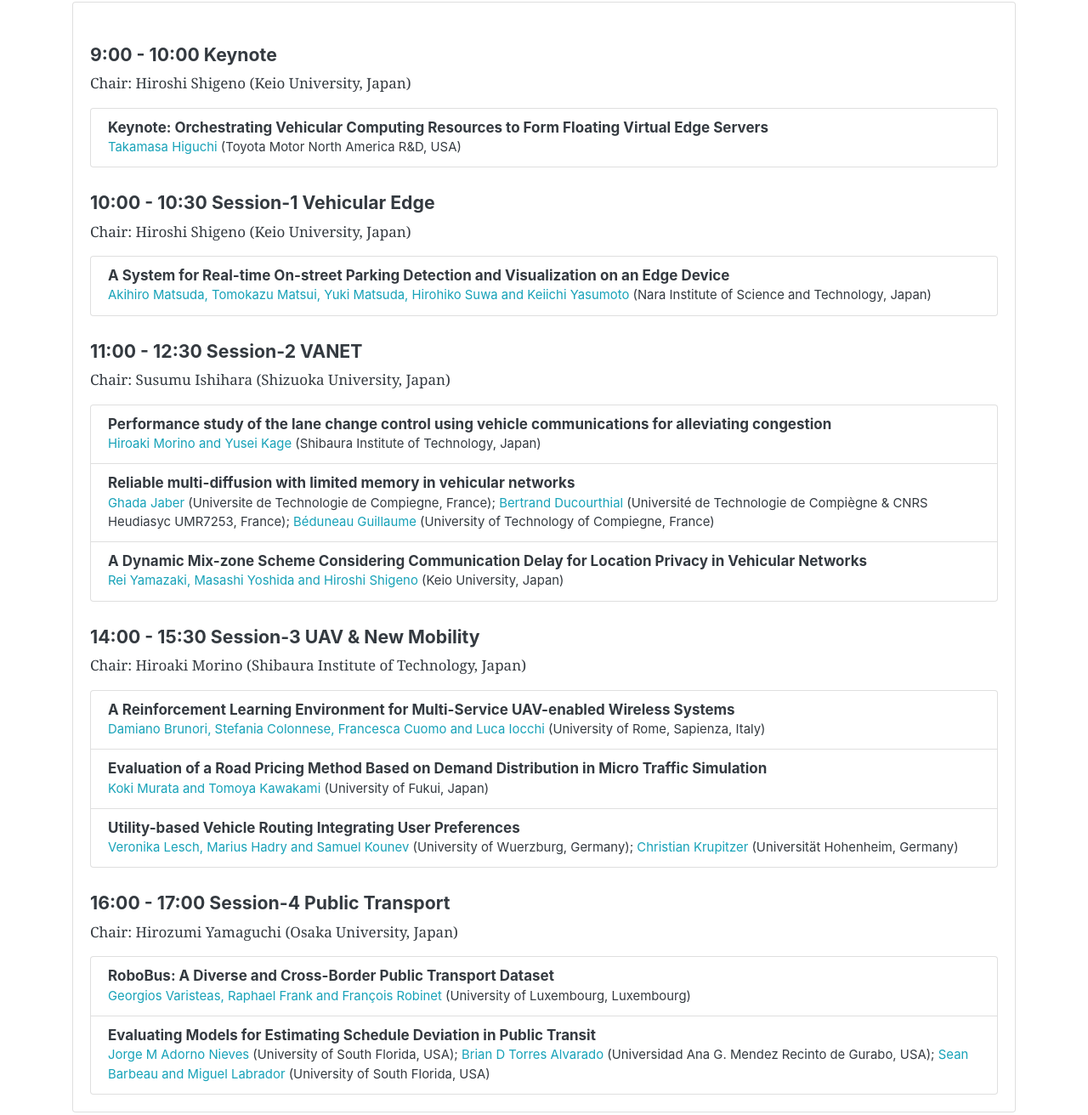
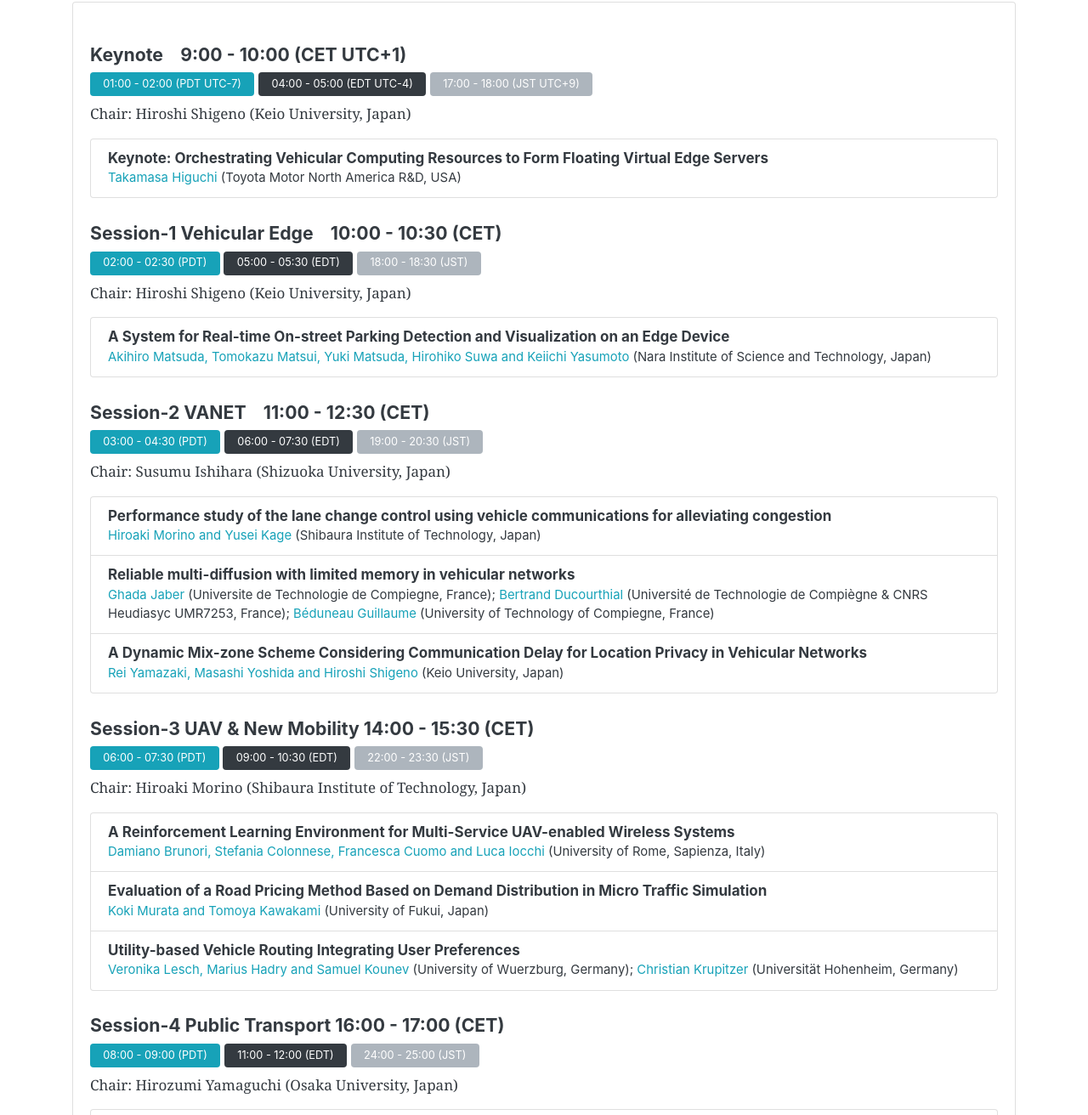
Before and after one commit to mclab-osaka/PerVehicleWeb, a plain HTML site: page program.html in a window 1280 px wide. Shown: the part 495-1807 px from the top of the page at 85% size. Drawn offline with nearby package versions, Linux system fonts and the light colour scheme.

Commit message:
timezoneごとの時刻を追加

```diff
--- a/program.html
+++ b/program.html
@@ -54,15 +54,21 @@
     <div class="row">
 
       <div class="col-md-12">
-        <h2>Program - Monday, March 22</h2>
+        <h2>Program - Monday, March 22 （CET: UTC+1）</h2>
       </div>
 
       <div class="col-md-12">
         <div class="card panel-primary">
           <div class="card-body">
-
-              <h4 class="h5">9:00 - 10:00 Keynote</h4>
-              <p>Chair: Hiroshi Shigeno (Keio University, Japan)</p>
+            <h4 class="h5">Keynote &nbsp;&nbsp; 9:00 - 10:00 (CET UTC+1)</h4>
+            <div class="tz">
+              <span class="badge badge-info">01:00 - 02:00 (PDT UTC-7)</span>
+              <span class="badge badge-dark">04:00 - 05:00 (EDT UTC-4)</span>
+              <span class="badge badge-secondary">17:00 - 18:00 (JST UTC+9)</span>
+            </div>
+            <p>
+              Chair: Hiroshi Shigeno (Keio University, Japan)
+            </p>
             <div>
               <ul class="list-group">
                 <li class="list-group-item">
@@ -75,7 +81,12 @@
               </ul>
             </div>
 
-              <h4 class="h5">10:00 - 10:30 Session-1 Vehicular Edge</h4>
+            <h4 class="h5">Session-1 Vehicular Edge &nbsp;&nbsp; 10:00 - 10:30 (CET)</h4>
+            <div class="tz">
+              <span class="badge badge-info">02:00 - 02:30 (PDT)</span>
+              <span class="badge badge-dark">05:00 - 05:30 (EDT)</span>
+              <span class="badge badge-secondary">18:00 - 18:30 (JST)</span>
+            </div>
             <p>Chair: Hiroshi Shigeno (Keio University, Japan)</p>
             <div>
               <ul class="list-group">
@@ -84,13 +95,19 @@
                     A System for Real-time On-street Parking Detection and Visualization on an Edge Device
                   </span>
                   </br>
-                        <span class="text-info">Akihiro Matsuda, Tomokazu Matsui, Yuki Matsuda, Hirohiko Suwa and Keiichi Yasumoto</span>
+                  <span class="text-info">Akihiro Matsuda, Tomokazu Matsui, Yuki Matsuda, Hirohiko Suwa and Keiichi
+                    Yasumoto</span>
                   <span>(Nara Institute of Science and Technology, Japan) </span>
                 </li>
               </ul>
             </div>
 
-              <h4 class="h5">11:00 - 12:30 Session-2 VANET</h4>
+            <h4 class="h5">Session-2 VANET &nbsp;&nbsp; 11:00 - 12:30 (CET)</h4>
+            <div class="tz">
+              <span class="badge badge-info">03:00 - 04:30 (PDT)</span>
+              <span class="badge badge-dark">06:00 - 07:30 (EDT)</span>
+              <span class="badge badge-secondary">19:00 - 20:30 (JST)</span>
+            </div>
             <p>Chair: Susumu Ishihara (Shizuoka University, Japan)</p>
             <div>
               <ul class="list-group">
@@ -99,7 +116,8 @@
                     Performance study of the lane change control using vehicle communications for alleviating congestion
                   </span>
                   </br>
-                      <span class="text-info"> Hiroaki Morino and Yusei Kage </span> <span> (Shibaura Institute of Technology, Japan) </span>
+                  <span class="text-info"> Hiroaki Morino and Yusei Kage </span> <span> (Shibaura Institute of
+                    Technology, Japan) </span>
                 </li>
                 <li class="list-group-item">
                   <span class="font-weight-bold h6">
@@ -118,12 +136,18 @@
                     A Dynamic Mix-zone Scheme Considering Communication Delay for Location Privacy in Vehicular Networks
                   </span>
                   </br>
-                      <span class="text-info"> Rei Yamazaki, Masashi Yoshida and Hiroshi Shigeno </span> <span> (Keio University, Japan) </span>
+                  <span class="text-info"> Rei Yamazaki, Masashi Yoshida and Hiroshi Shigeno </span> <span> (Keio
+                    University, Japan) </span>
                 </li>
               </ul>
             </div>
 
-              <h4 class="h5">14:00 - 15:30 Session-3 UAV & New Mobility</h4>
+            <h4 class="h5">Session-3 UAV & New Mobility 14:00 - 15:30 (CET)</h4>
+            <div class="tz">
+              <span class="badge badge-info">06:00 - 07:30 (PDT)</span>
+              <span class="badge badge-dark">09:00 - 10:30 (EDT)</span>
+              <span class="badge badge-secondary">22:00 - 23:30 (JST)</span>
+            </div>
             <p>Chair: Hiroaki Morino (Shibaura Institute of Technology, Japan)</p>
             <div>
               <ul class="list-group">
@@ -132,27 +156,35 @@
                     A Reinforcement Learning Environment for Multi-Service UAV-enabled Wireless Systems
                   </span>
                   </br>
-                        <span class="text-info">Damiano Brunori,  Stefania Colonnese, Francesca Cuomo and Luca Iocchi </span><span>(University of Rome, Sapienza, Italy)</span>
+                  <span class="text-info">Damiano Brunori, Stefania Colonnese, Francesca Cuomo and Luca Iocchi
+                  </span><span>(University of Rome, Sapienza, Italy)</span>
                 </li>
                 <li class="list-group-item">
                   <span class="font-weight-bold h6">
                     Evaluation of a Road Pricing Method Based on Demand Distribution in Micro Traffic Simulation
                   </span>
                   </br>
-                      <span class="text-info">Koki Murata and Tomoya Kawakami</span> <span>(University of Fukui, Japan)</span>
+                  <span class="text-info">Koki Murata and Tomoya Kawakami</span> <span>(University of Fukui,
+                    Japan)</span>
                 </li>
                 <li class="list-group-item">
                   <span class="font-weight-bold h6">
                     Utility-based Vehicle Routing Integrating User Preferences
                   </span>
                   </br>
-                      <span class="text-info">Veronika Lesch, Marius Hadry and Samuel Kounev </span> <span>(University of Wuerzburg, Germany);</span>
+                  <span class="text-info">Veronika Lesch, Marius Hadry and Samuel Kounev </span> <span>(University of
+                    Wuerzburg, Germany);</span>
                   <span class="text-info">Christian Krupitzer</span> <span>(Universität Hohenheim, Germany)</span>
                 </li>
               </ul>
             </div>
 
-              <h4 class="h5">16:00 - 17:00 Session-4 Public Transport</h4>
+            <h4 class="h5">Session-4 Public Transport 16:00 - 17:00 (CET)</h4>
+            <div class="tz">
+              <span class="badge badge-info">08:00 - 09:00 (PDT)</span>
+              <span class="badge badge-dark">11:00 - 12:00 (EDT)</span>
+              <span class="badge badge-secondary">24:00 - 25:00 (JST)</span>
+            </div>
             <p>Chair: Hirozumi Yamaguchi (Osaka University, Japan)</p>
             <div>
               <ul class="list-group">
@@ -161,16 +193,20 @@
                     RoboBus: A Diverse and Cross-Border Public Transport Dataset
                   </span>
                   </br>
-                      <span class="text-info">Georgios Varisteas, Raphael Frank and François Robinet </span>  <span>(University of Luxembourg, Luxembourg)</span>
+                  <span class="text-info">Georgios Varisteas, Raphael Frank and François Robinet </span>
+                  <span>(University of Luxembourg, Luxembourg)</span>
                 </li>
                 <li class="list-group-item">
                   <span class="font-weight-bold h6">
                     Evaluating Models for Estimating Schedule Deviation in Public Transit
                   </span>
                   </br>
-                      <span class="text-info">Jorge M Adorno Nieves </span> <span>(University of South Florida, USA); </span>
-                      <span class="text-info">Brian D Torres Alvarado </span> <span>(Universidad Ana G. Mendez Recinto de Gurabo, USA); </span>
-                      <span class="text-info">Sean Barbeau and Miguel Labrador </span> <span>(University of South Florida, USA)</span>
+                  <span class="text-info">Jorge M Adorno Nieves </span> <span>(University of South Florida, USA);
+                  </span>
+                  <span class="text-info">Brian D Torres Alvarado </span> <span>(Universidad Ana G. Mendez Recinto de
+                    Gurabo, USA); </span>
+                  <span class="text-info">Sean Barbeau and Miguel Labrador </span> <span>(University of South Florida,
+                    USA)</span>
                 </li>
               </ul>
             </div>
--- a/style.css
+++ b/style.css
@@ -50,3 +50,7 @@ h1, h2, h3,h4 {
   background: rgba(0,0,0,0.3);
   padding: 16px;
 }
+
+.tz {
+  margin-bottom: 8px;
+}
```
Lines whose indentation alone changed are shown as unchanged.
